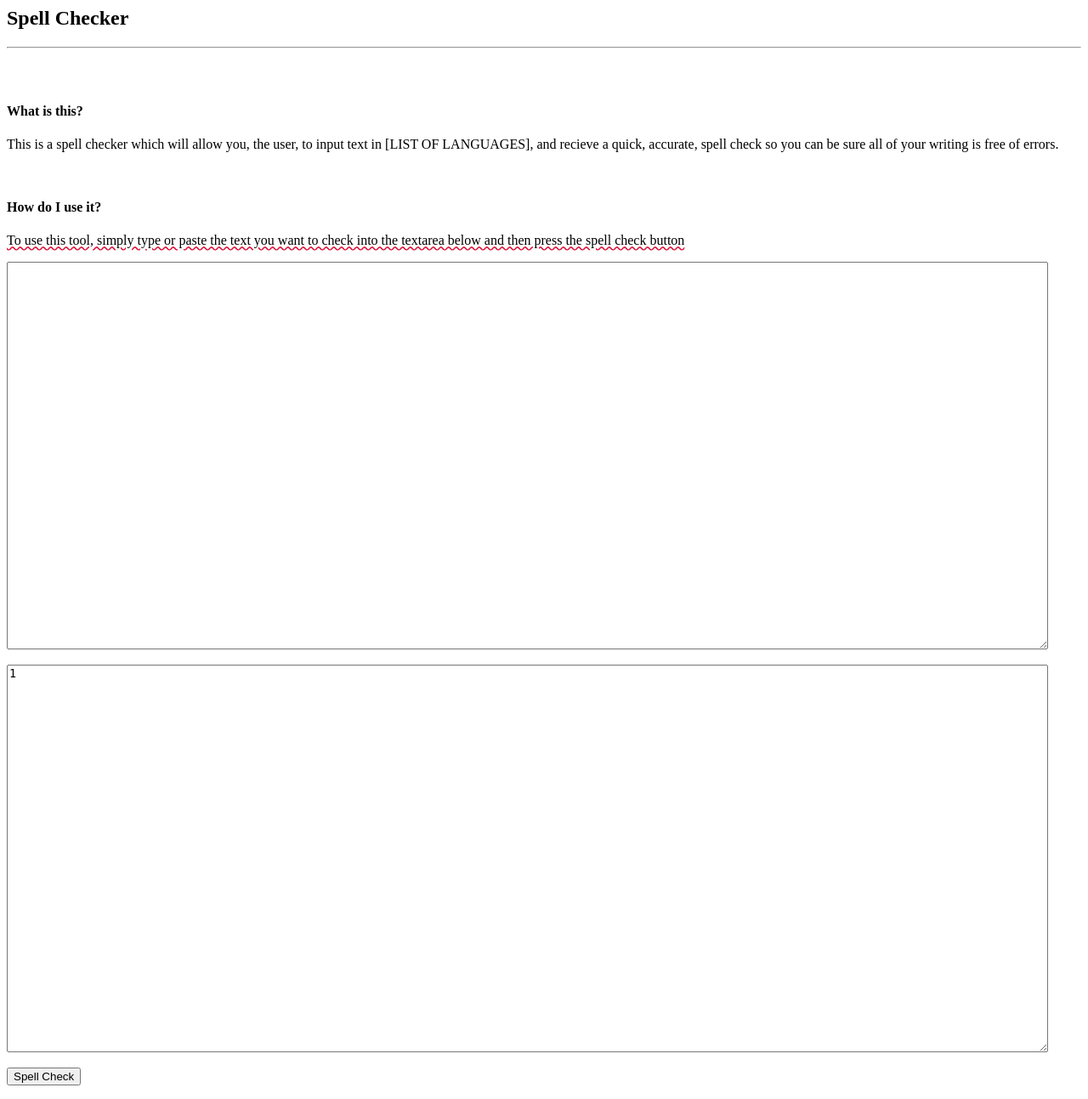
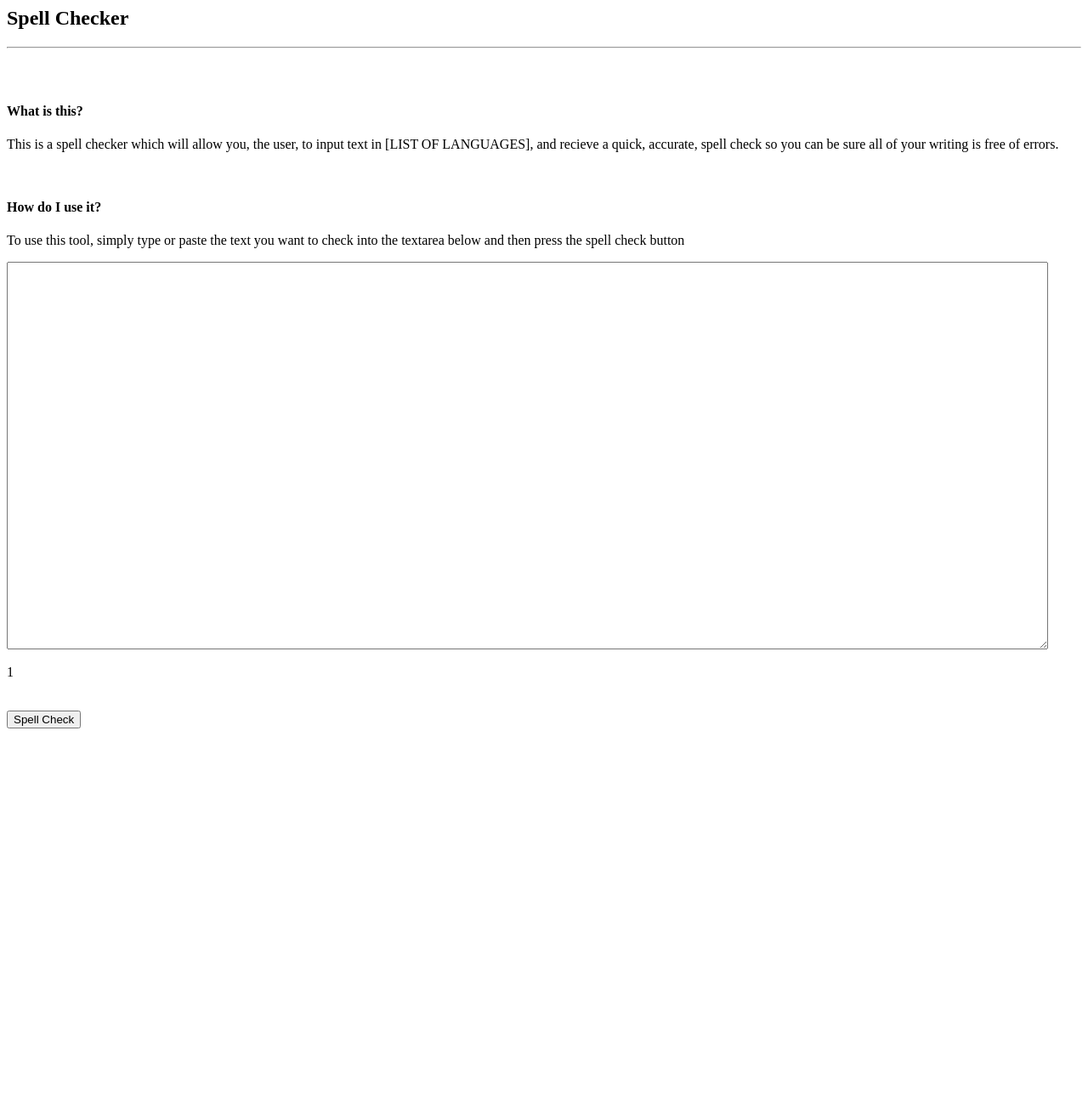
Before and after one commit to GreihMurray/SoftwareDevProject2021, a Flask app: template app/templates/index.html in a window 1280 px wide. Shown: the whole page at 85% size. After the commit the page ends 857 px from the top, so only its background shows below. Run offline with Flask 2, Linux system fonts and the light colour scheme; the template is opened without the code that fills it: most values are stand-ins (such as "Sample title", 1, 10 or a date in 2020).

Commit message:
Implemented span tags for output
Reworked printing the output in app/templates/index.html to print each
misspelled word in its own span tag within an editable div

```diff
--- a/app/templates/index.html
+++ b/app/templates/index.html
@@ -24,7 +24,7 @@
 
 <br>
 <h4>How do I use it?</h4>
-<p class="Misspelled_words">To use this tool, simply type or paste the text you want to check into the textarea below and then press the spell check button</p>
+<p>To use this tool, simply type or paste the text you want to check into the textarea below and then press the spell check button</p>
 
 <form method='POST' id="TextForm">
 
@@ -32,9 +32,13 @@
 
 <br><br>
 
+<div contenteditable="true">
+
 {% for word in misspelled_words%}
-<textarea rows='30' cols='150' name='TestOutput' id="TestOutput" class={{word[1]}}>{{word[0]}}</textarea>
+    <span class={{word[1]}}>{{word[0]}}</span>
 {% endfor %}
+
+</div>
 
 <br><br>
 
```
